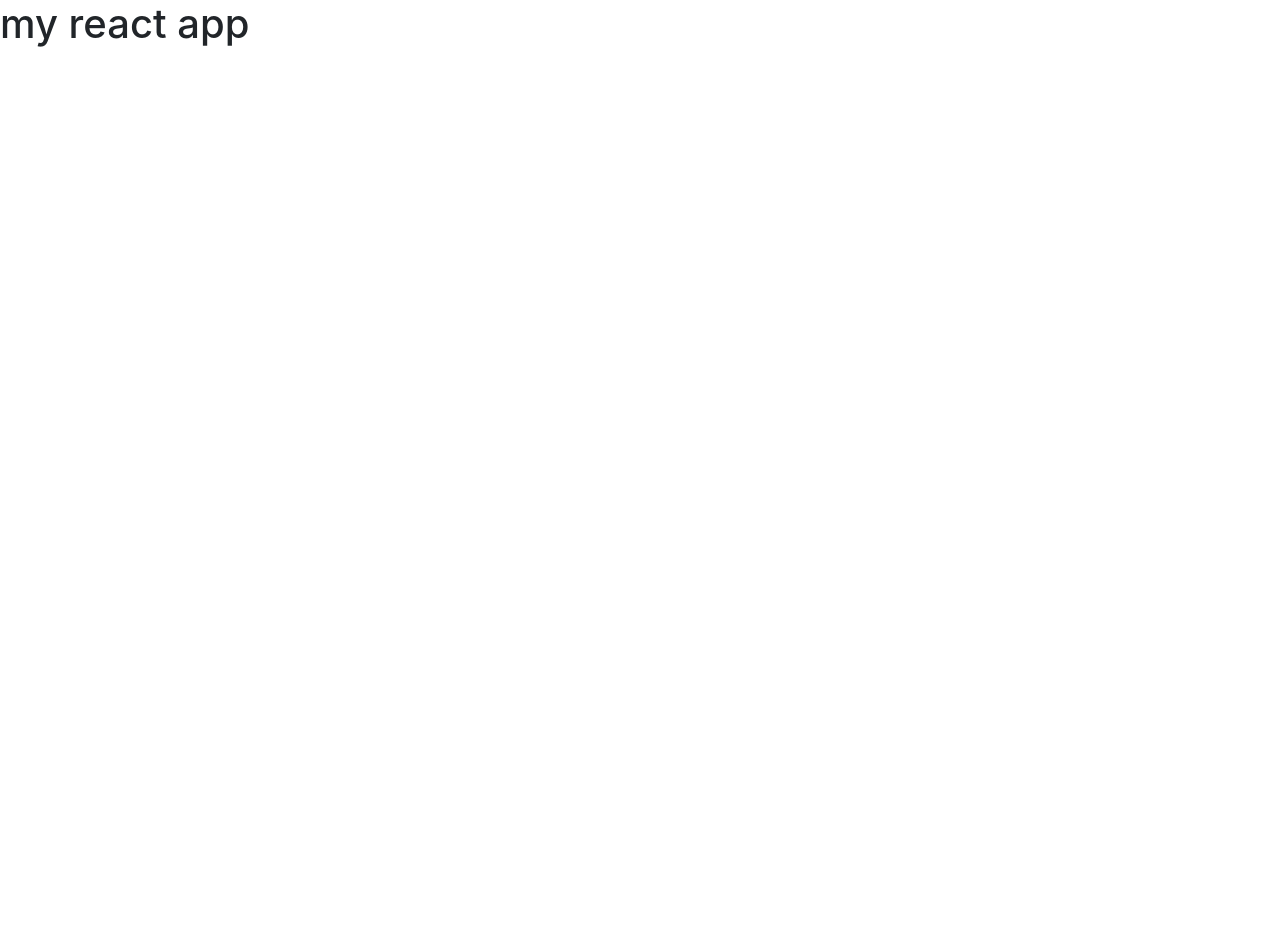
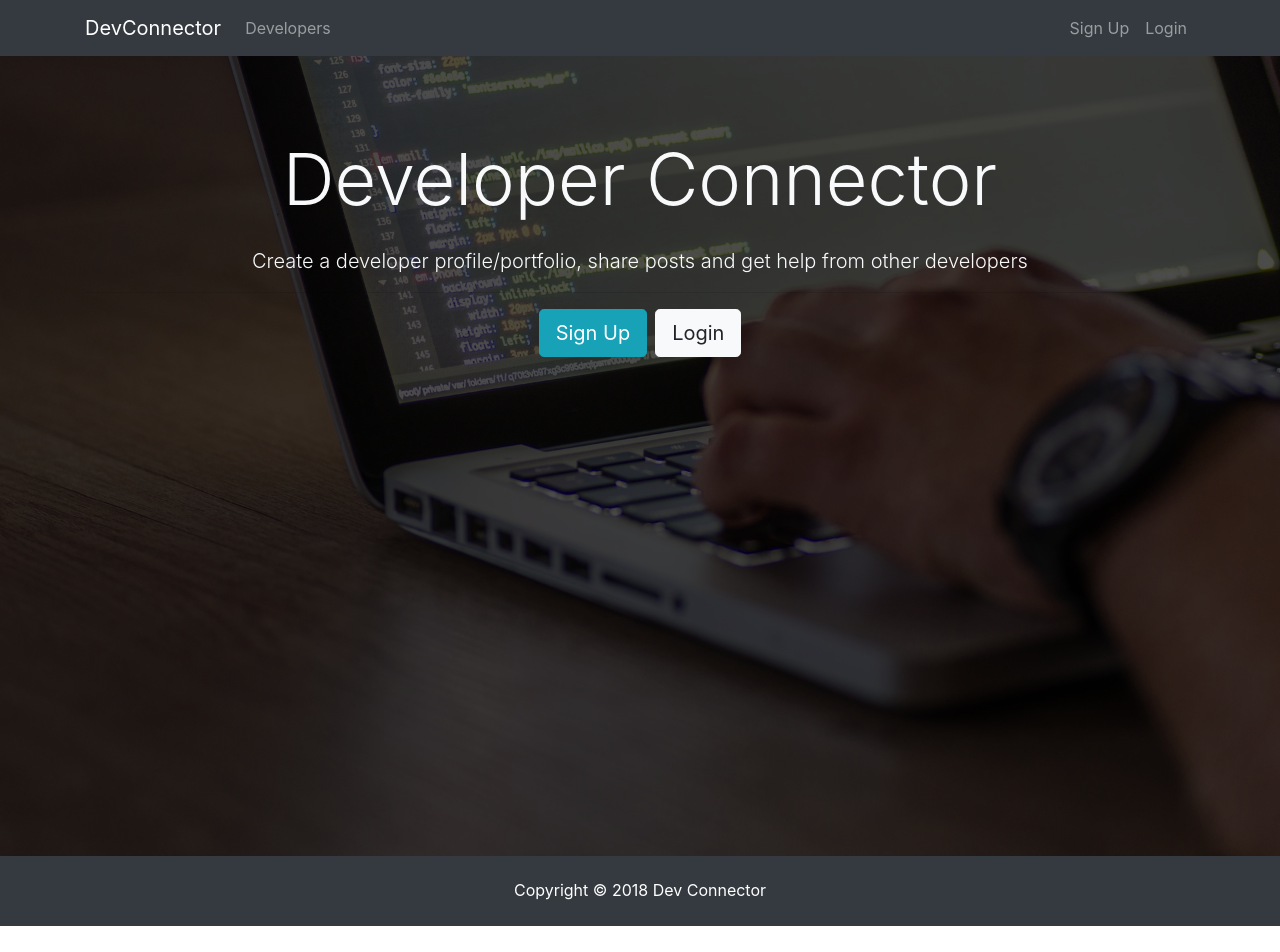
Before and after one commit to ayeshanadeem291/devConnector, a React (Create React App) app in the folder client/: page / in a window 1280 px wide. Shown: the top 952 px of the page. Before the commit the page ends 800 px from the top, so only its background shows below. Built offline with nearby package versions, Linux system fonts and the light colour scheme.

Commit message:
On branch master

```diff
--- a/client/src/App.js
+++ b/client/src/App.js
@@ -1,9 +1,13 @@
 import React from 'react';
 import './App.css';
+import Navbar from './components/layout/Navbar'
+import Footer from './components/layout/Footer'
 
 function App() {
   return (
     <div className="App">
+      <Navbar/>
+      <Footer/>
       <h1>my react app</h1>
     </div>
   );
--- a/client/src/components/layout/Footer.js
+++ b/client/src/components/layout/Footer.js
@@ -0,0 +1,10 @@
+import React from 'react'
+
+export default function Footer() {
+    return (
+        <div>
+           <footer className="bg-dark text-white mt-5 p-4 text-center"></footer>
+        Copyright &copy;{new Date().getFullYear()}Devconnector
+        </div>
+    )
+}
--- a/client/src/components/layout/Navbar.js
+++ b/client/src/components/layout/Navbar.js
@@ -0,0 +1,74 @@
+import React, { Component } from 'react'
+
+ class  Navbar extends Component {
+    render() {
+
+        return (
+           <div>
+               <nav className ="navbar navbar-expand-sm navbar-dark bg-dark mb-4">
+    <div className ="container">
+      <a className ="navbar-brand" href="landing.html">DevConnector</a>
+      <button className ="navbar-toggler" type="button" data-toggle="collapse" data-target="#mobile-nav">
+        <span className ="navbar-toggler-icon"></span>
+      </button>
+
+      <div className ="collapse navbar-collapse" id="mobile-nav">
+        <ul className ="navbar-nav mr-auto">
+          <li className ="nav-item">
+            <a className ="nav-link" href="profiles.html"> Developers
+            </a>
+          </li>
+        </ul>
+
+        <ul className ="navbar-nav ml-auto">
+          <li className ="nav-item">
+            <a className ="nav-link" href="register.html">Sign Up</a>
+          </li>
+          <li className ="nav-item">
+            <a className ="nav-link" href="login.html">Login</a>
+          </li>
+        </ul>
+      </div>
+    </div>
+  </nav>
+
+ {/* landing */}
+  <div className ="landing">
+    <div className ="dark-overlay landing-inner text-light">
+      <div className ="container">
+        <div className ="row">
+          <div className ="col-md-12 text-center">
+            <h1 className ="display-3 mb-4">Developer Connector
+            </h1>
+            <p className ="lead"> Create a developer profile/portfolio, share posts and get help from other developers</p>
+            <hr />
+            <a href="register.html" className ="btn btn-lg btn-info mr-2">Sign Up</a>
+            <a href="login.html" className ="btn btn-lg btn-light">Login</a>
+          </div>
+        </div>
+      </div>
+    </div>
+  </div>
+
+  {/* <!-- Footer --> */}
+  <footer className ="bg-dark text-white mt-5 p-4 text-center">
+    Copyright &copy; 2018 Dev Connector
+  </footer>
+
+  <script src="https://code.jquery.com/jquery-3.2.1.slim.min.js" integrity="sha384-KJ3o2DKtIkvYIK3UENzmM7KCkRr/rE9/Qpg6aAZGJwFDMVNA/GpGFF93hXpG5KkN"
+    crossorigin="anonymous"></script>
+  <script src="https://cdnjs.cloudflare.com/ajax/libs/popper.js/1.12.9/umd/popper.min.js" integrity="sha384-ApNbgh9B+Y1QKtv3Rn7W3mgPxhU9K/ScQsAP7hUibX39j7fakFPskvXusvfa0b4Q"
+    crossorigin="anonymous"></script>
+  <script src="https://maxcdn.bootstrapcdn.com/bootstrap/4.0.0/js/bootstrap.min.js" integrity="sha384-JZR6Spejh4U02d8jOt6vLEHfe/JQGiRRSQQxSfFWpi1MquVdAyjUar5+76PVCmYl"
+    crossorigin="anonymous"></script>
+
+
+
+
+           </div>
+
+
+        )
+    }
+}
+export default Navbar;
```
Also changed, not shown: client/src/components/layout/Landing.js (+25 -0 lines).
